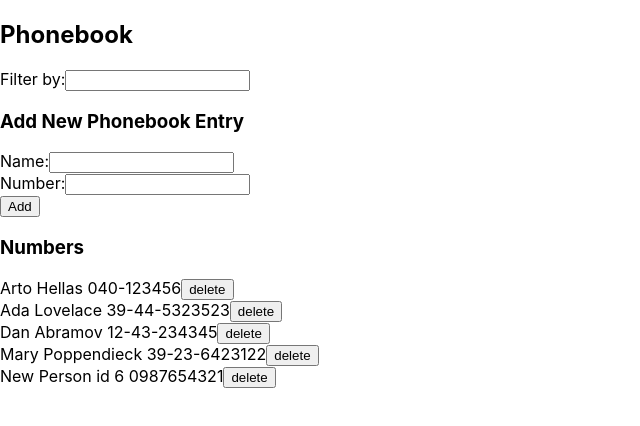
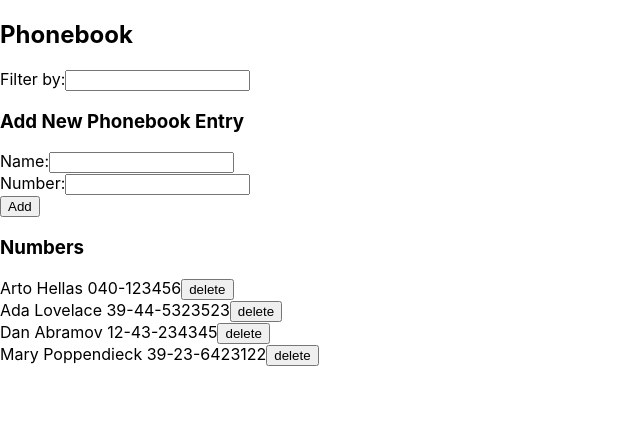
Before and after one commit to mlsabthlpz/fullstackopen, a React (Create React App) app in the folder part2/phonebook/: page / in a window 1280 px wide. Shown: the top 426 px of the page, without its empty margins (0-640 px from the left). Built offline with nearby package versions, Linux system fonts and the light colour scheme; data requests are answered from the project's data file.

Commit message:
Ex2.17 delete confirm, edit setPersons post-delete

```diff
--- a/part2/phonebook/db.json
+++ b/part2/phonebook/db.json
@@ -19,11 +19,6 @@
       "name": "Mary Poppendieck",
       "number": "39-23-6423122",
       "id": 4
-    },
-    {
-      "name": "New Person id 6",
-      "number": "0987654321",
-      "id": 6
     }
   ]
 }
--- a/part2/phonebook/src/App.js
+++ b/part2/phonebook/src/App.js
@@ -46,8 +46,11 @@ const App = () => {
   /* Delete note upon button press */
   const deleteButton = (event) => {
     const id = event.target.id
-    personService.deleteEntry(id)
-    personService.getAll().then(updated => setPersons(updated))
+    const deletePerson = persons.filter(person => person.id === Number(id))[0]
+    if (window.confirm(`Delete ${deletePerson.name}?`)) {
+      personService.deleteEntry(id)
+      setPersons(persons.filter(person => person.id !== Number(id)))
+    }
   }
 
   /* Update state of phonebook entry and filter inputs */
```
